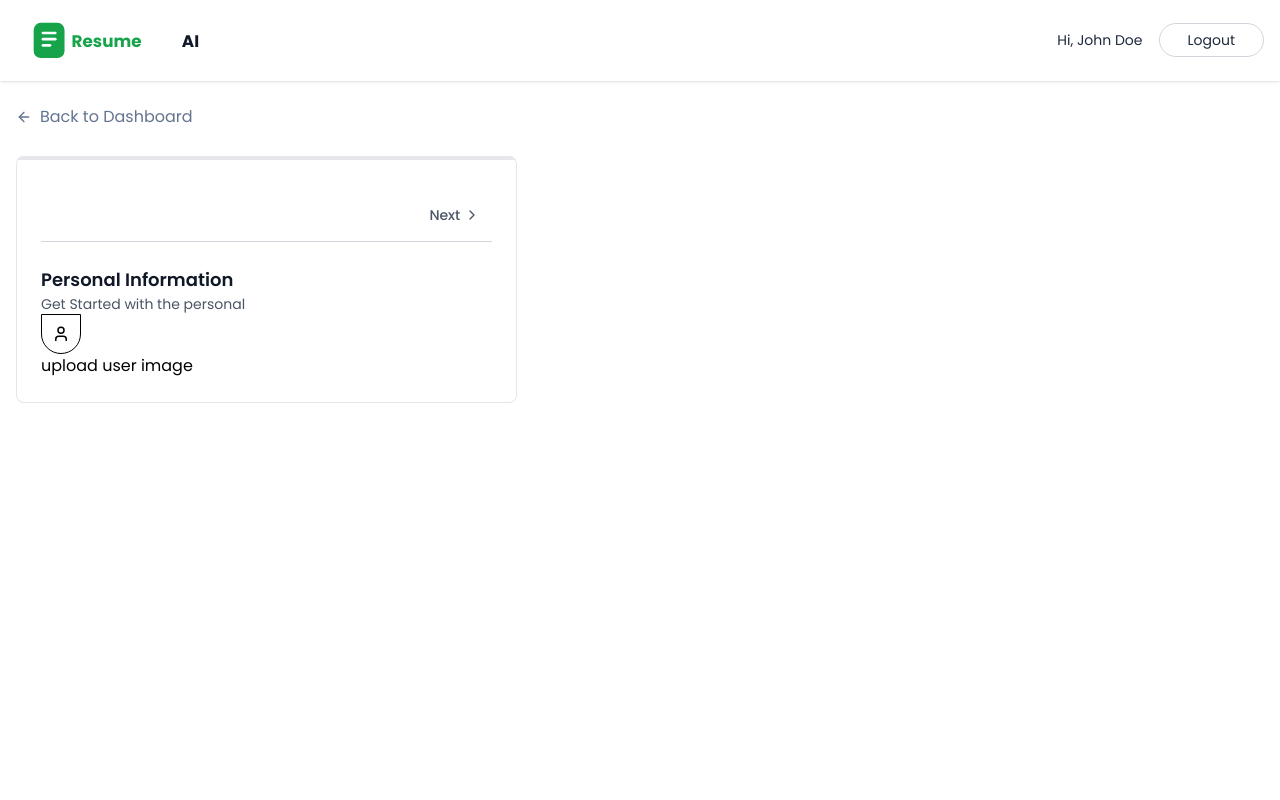
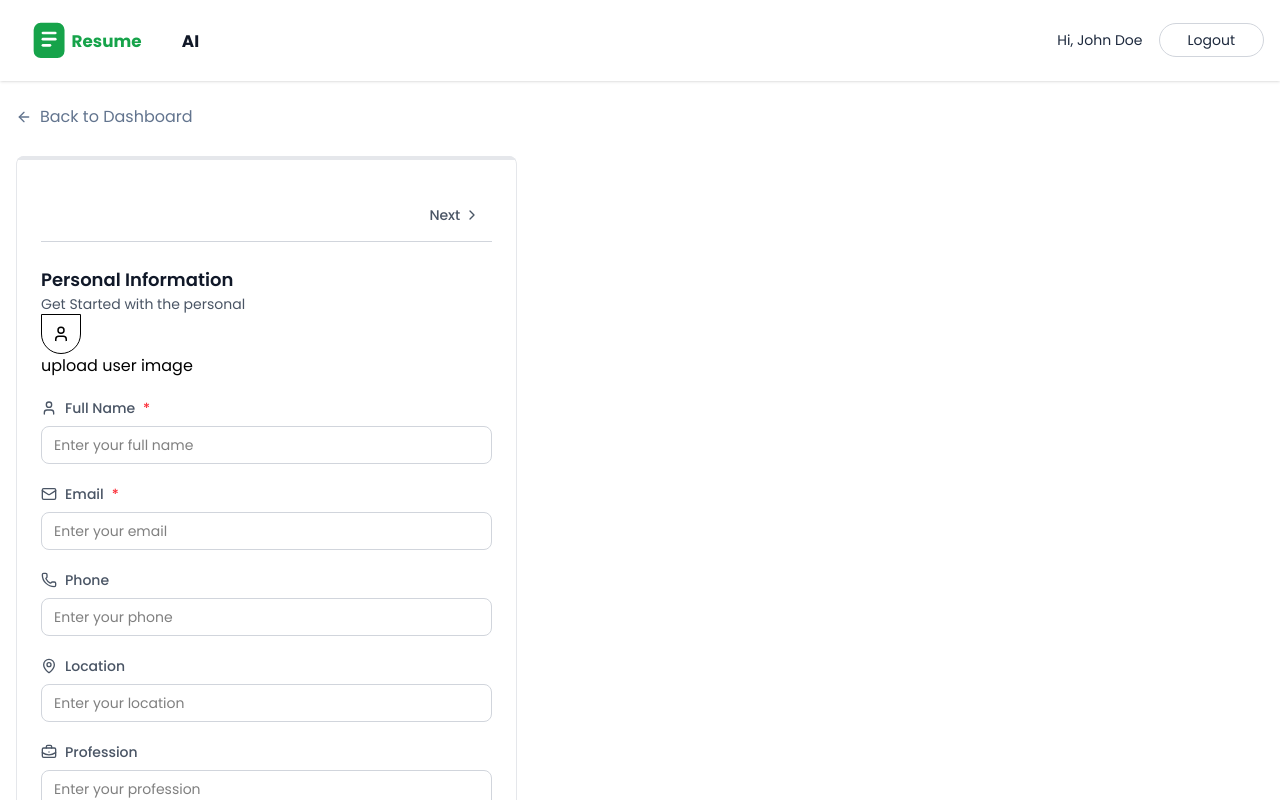
Before and after one commit to adi-builds/ai-resume-analyzer, a React (Vite) app in the folder client/: page /app/builder/1 in a window 1280 px wide. Shown: the top 800 px of the page. Built offline with nearby package versions, Linux system fonts and the light colour scheme.

Commit message:
done few work on personalinfo

```diff
--- a/client/src/components/Personalinfo.jsx
+++ b/client/src/components/Personalinfo.jsx
@@ -1,4 +1,4 @@
-import { User } from 'lucide-react'
+import {  BriefcaseBusiness, Mail, MapPin, Phone, User,  Globe, Link2 } from 'lucide-react'
 import React from 'react'
 
 const Personalinfo = ({data,onChange,removeBackground, setRemoveBackground}) => {
@@ -6,6 +6,16 @@
     const handleChange = (field, value) =>{
         onChange({...data,[field]:value})
     }
+
+    const fields = [
+        {key:"full_name", label:"Full Name",icon:User, type:"text", required:true},
+        {key:"email", label:"Email",icon:Mail, type:"email", required:true},
+        {key:"phone", label:"Phone",icon:Phone, type:"tel", },
+        {key:"location", label:"Location",icon:MapPin, type:"text", },
+        {key:"profession", label:"Profession",icon:BriefcaseBusiness, type:"text",},
+        {key:"linkedin", label:"LinkedIn",icon:Link2, type:"url",},
+        {key:"website", label:"Personal Website",icon:Globe, type:"url",},
+    ]
 
   return (
     <div>
@@ -33,7 +43,19 @@
                     </div>
                 )}
             </div>
-
+        {fields.map((field)=>{
+            const Icon = field.icon
+            return(
+                <div key={field.key} className='space-y-1 mt-5'>
+                    <label className='flex items-center gap-2 text-sm font-medium text-gray-600'>
+                        <Icon className='size-4'/>
+                        {field.label}
+                        {field.required && <span className='text-red-500'>*</span>}
+                    </label>
+                    <input type={field.type} value={data[field.key]||""} onChange={(e)=> handleChange(field.key,e.target.value)} className='mt-1 w-full px-3 py-2 border border-gray-300 rounded-lg focus:ring focus-ring-blue-500 focus:border-blue-500 outline-none transition-colors text-sm' placeholder={`Enter your ${field.label.toLowerCase()}`} required={field.required} />
+                </div>
+            )
+        })}
     </div>
   )
 }
```
